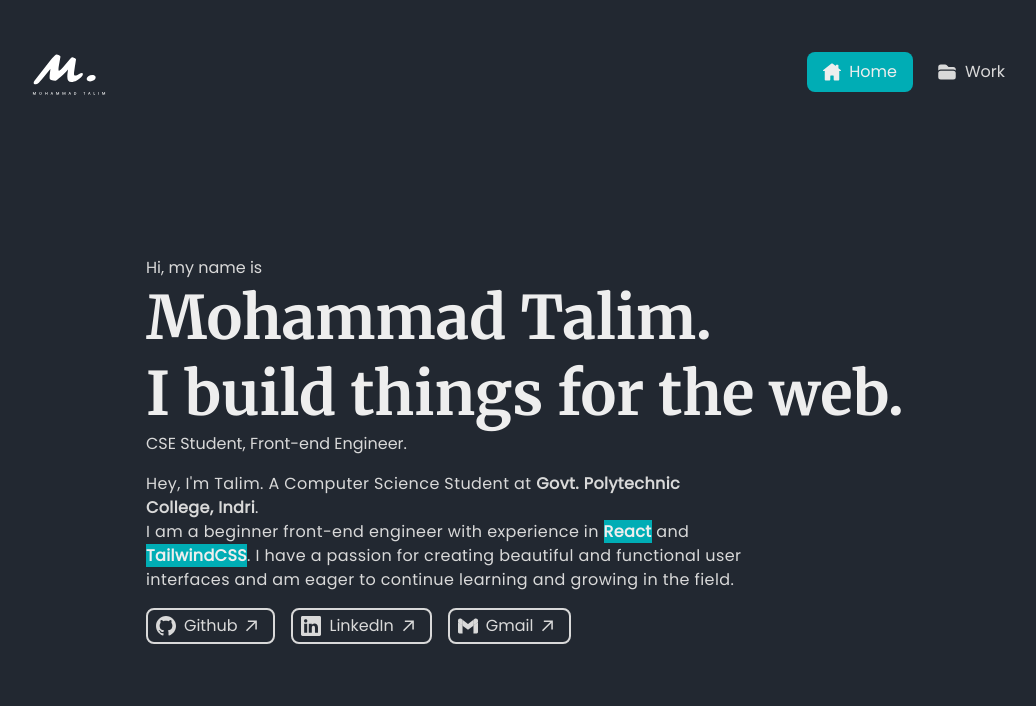
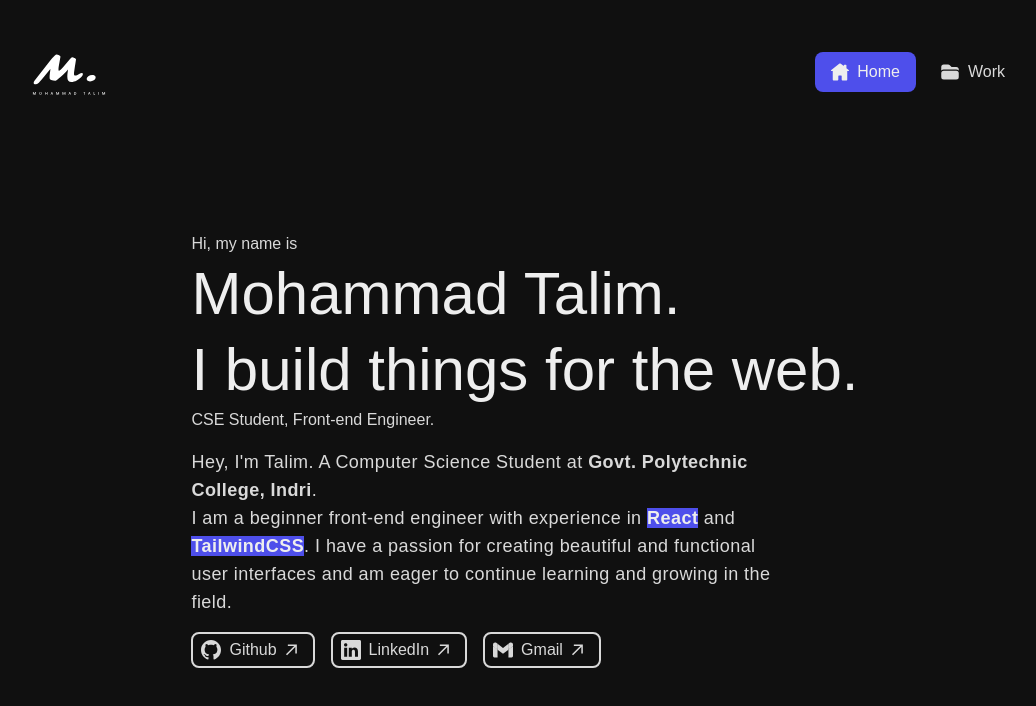
Before and after one commit to Md-Talim/Md-Talim, a Next.js app: page / in a window 1280 px wide. Shown: the top 706 px of the page, without its empty margins (115-1151 px from the left). Built offline with nearby package versions, Linux system fonts and the light colour scheme.

Commit message:
Theme change and animation addition

```diff
--- a/package.json
+++ b/package.json
@@ -15,6 +15,7 @@
     "autoprefixer": "10.4.14",
     "eslint": "8.40.0",
     "eslint-config-next": "13.4.2",
+    "framer-motion": "^10.12.18",
     "next": "13.4.2",
     "postcss": "8.4.23",
     "react": "18.2.0",
--- a/src/app/globals.css
+++ b/src/app/globals.css
@@ -1,12 +1,6 @@
-@import url('https://fonts.googleapis.com/css2?family=Poppins&display=swap&family=Merriweather:wght@400;700&display=swap');
 @tailwind base;
 @tailwind components;
 @tailwind utilities;
-
-h1,
-h2 {
-  @apply font-serif;
-}
 
 ::selection {
   color: #eeeeee;
--- a/src/app/layout.tsx
+++ b/src/app/layout.tsx
@@ -1,4 +1,5 @@
 import NavBar from '@/components/NavBar';
+import { Inter } from 'next/font/google';
 import './globals.css';
 
 export const metadata = {
@@ -6,14 +7,22 @@ export const metadata = {
   description: "Talim's Website",
 };
 
+const inter = Inter({
+  weight: ['400', '700'],
+  subsets: ['latin'],
+  variable: '--font-inter',
+});
+
 export default function RootLayout({
   children,
 }: {
   children: React.ReactNode;
 }) {
   return (
-    <html lang='en'>
-      <body className='container mx-auto grid min-h-screen max-w-5xl grid-rows-[100px,_1fr] bg-darker text-light'>
+    <html lang="en">
+      <body
+        className={`${inter.variable} container mx-auto grid min-h-screen max-w-5xl grid-rows-[100px,_1fr] bg-darker text-light`}
+      >
         <NavBar />
         {children}
       </body>
--- a/src/app/page.tsx
+++ b/src/app/page.tsx
@@ -1,38 +1,9 @@
-import Button from '@/components/Button';
-import { contacts } from '@/constants';
+import Hero from '@/components/Hero';
 
 export default function Home() {
   return (
-    <main className='flex items-center justify-center p-8 lg:p-0'>
-      <section className='space-y-4'>
-        <header className='space-y-2'>
-          <p>Hi, my name is</p>
-          <h1 className='flex flex-col gap-2 text-3xl font-bold text-lighter md:gap-4 md:text-4xl lg:text-6xl'>
-            Mohammad Talim.
-            <span className='block'>I build things for the web.</span>
-          </h1>
-          <p>CSE Student, Front-end Engineer.</p>
-        </header>
-        <p className='max-w-[60ch] text-base tracking-wide'>
-          Hey, I&apos;m Talim. A Computer Science Student at{' '}
-          <span className='font-bold'>Govt. Polytechnic College, Indri</span>
-          .
-          <br />I am a beginner front-end engineer with experience in{' '}
-          <span className='bg-primary font-bold text-lighter'>
-            React
-          </span> and{' '}
-          <span className='bg-primary font-bold text-lighter'>TailwindCSS</span>
-          . I have a passion for creating beautiful and functional user
-          interfaces and am eager to continue learning and growing in the field.
-        </p>
-        <ul className='mt-6 flex flex-col gap-4 md:flex-row'>
-          {contacts.map((contact, index) => (
-            <li key={index} className='w-fit'>
-              <Button {...contact} />
-            </li>
-          ))}
-        </ul>
-      </section>
+    <main className="flex items-center justify-center p-8 lg:p-0">
+      <Hero />
     </main>
   );
 }
--- /dev/null
+++ b/src/components/Header.tsx
@@ -0,0 +1,22 @@
+'use client';
+
+import { motion } from 'framer-motion';
+const Header = () => {
+  return (
+    <motion.header
+      initial={{ opacity: 0 }}
+      animate={{ opacity: 1 }}
+      transition={{ duration: 0.2 }}
+      className="space-y-2 overflow-hidden"
+    >
+      <p>Hi, my name is</p>
+      <h1 className="flex flex-col gap-2 text-3xl text-lighter md:gap-4 md:text-4xl lg:text-6xl">
+        Mohammad Talim.
+        <span className="block">I build things for the web.</span>
+      </h1>
+      <p>CSE Student, Front-end Engineer.</p>
+    </motion.header>
+  );
+};
+
+export default Header;
--- /dev/null
+++ b/src/components/Hero.tsx
@@ -0,0 +1,46 @@
+'use client';
+
+import Button from '@/components/Button';
+import Header from '@/components/Header';
+import { contacts } from '@/constants';
+import { motion } from 'framer-motion';
+
+const Hero = () => {
+  return (
+    <section className="space-y-4">
+      <Header />
+      <motion.p
+        initial={{ opacity: 0 }}
+        animate={{ opacity: 1 }}
+        transition={{ duration: 0.2 }}
+        className="max-w-[60ch] text-lg tracking-wide"
+      >
+        Hey, I&apos;m Talim. A Computer Science Student at{' '}
+        <span className="font-bold">Govt. Polytechnic College, Indri</span>
+        .
+        <br />I am a beginner front-end engineer with experience in{' '}
+        <span className="bg-primary font-bold text-lighter">
+          React
+        </span> and{' '}
+        <span className="bg-primary font-bold text-lighter">TailwindCSS</span>.
+        I have a passion for creating beautiful and functional user interfaces
+        and am eager to continue learning and growing in the field.
+      </motion.p>
+      <ul className="mt-6 flex flex-col gap-4 md:flex-row">
+        {contacts.map((contact, index) => (
+          <motion.li
+            initial={{ opacity: 0, y: 100 }}
+            animate={{ opacity: 1, y: 0 }}
+            transition={{ delay: 0.7 * (index + 1), duration: 0.2 }}
+            key={index}
+            className="w-fit"
+          >
+            <Button {...contact} />
+          </motion.li>
+        ))}
+      </ul>
+    </section>
+  );
+};
+
+export default Hero;
--- a/src/components/NavBar.tsx
+++ b/src/components/NavBar.tsx
@@ -1,29 +1,37 @@
+'use client';
+
 import Image from 'next/image';
 import { logo } from '../assets';
 import NavLink from './NavLink';
 import { HomeIcon, ProjectIcon } from './icons';
+import { motion } from 'framer-motion';
 
 const NavBar = () => {
   return (
-    <nav className='w-full'>
-      <div className='mx-auto flex max-w-4xl items-center justify-between p-8 lg:max-w-5xl lg:px-4'>
-        <Image src={logo} alt='m in cursive' className='aspect-square w-20' />
-        <ul className='flex flex-row gap-2'>
+    <motion.nav
+      initial={{ y: -100, opacity: 0 }}
+      animate={{ y: 0, opacity: 1 }}
+      transition={{ duration: 0.5, delay: 0.2 }}
+      className="w-full"
+    >
+      <div className="mx-auto flex max-w-4xl items-center justify-between p-8 lg:max-w-5xl lg:px-4">
+        <Image src={logo} alt="m in cursive" className="aspect-square w-20" />
+        <ul className="flex flex-row gap-2">
           <li>
-            <NavLink link='/'>
+            <NavLink link="/">
               <HomeIcon />
               Home
             </NavLink>
           </li>
           <li>
-            <NavLink link='/work'>
+            <NavLink link="/work">
               <ProjectIcon />
               Work
             </NavLink>
           </li>
         </ul>
       </div>
-    </nav>
+    </motion.nav>
   );
 };
 
--- a/tailwind.config.js
+++ b/tailwind.config.js
@@ -8,15 +8,15 @@ module.exports = {
   theme: {
     extend: {
       colors: {
-        primary: '#00ADB5',
+        // primary: '#00ADB5',
+        primary: '#4E4FEB',
         dark: '#393E46',
-        darker: '#222831',
+        darker: 'rgb(16, 16, 16)',
         light: '#D9D9D9',
         lighter: '#EEEEEE',
       },
       fontFamily: {
-        sans: ['Poppins', 'sans-serif'],
-        serif: ['Merriweather', 'serif'],
+        sans: ['--font-inter', 'sans-serif'],
       },
     },
   },
```
Also changed, not shown: 1 other file (tests, documents, lock files or other folders).
